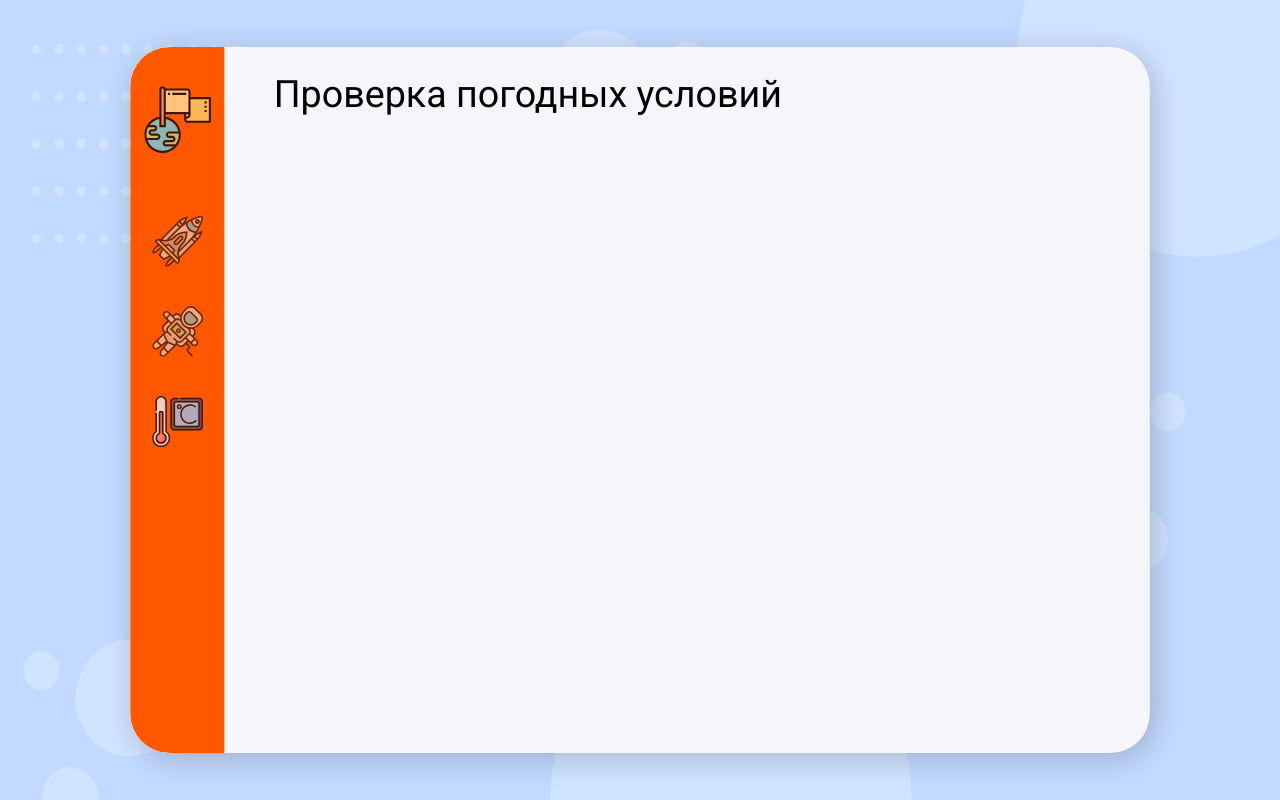
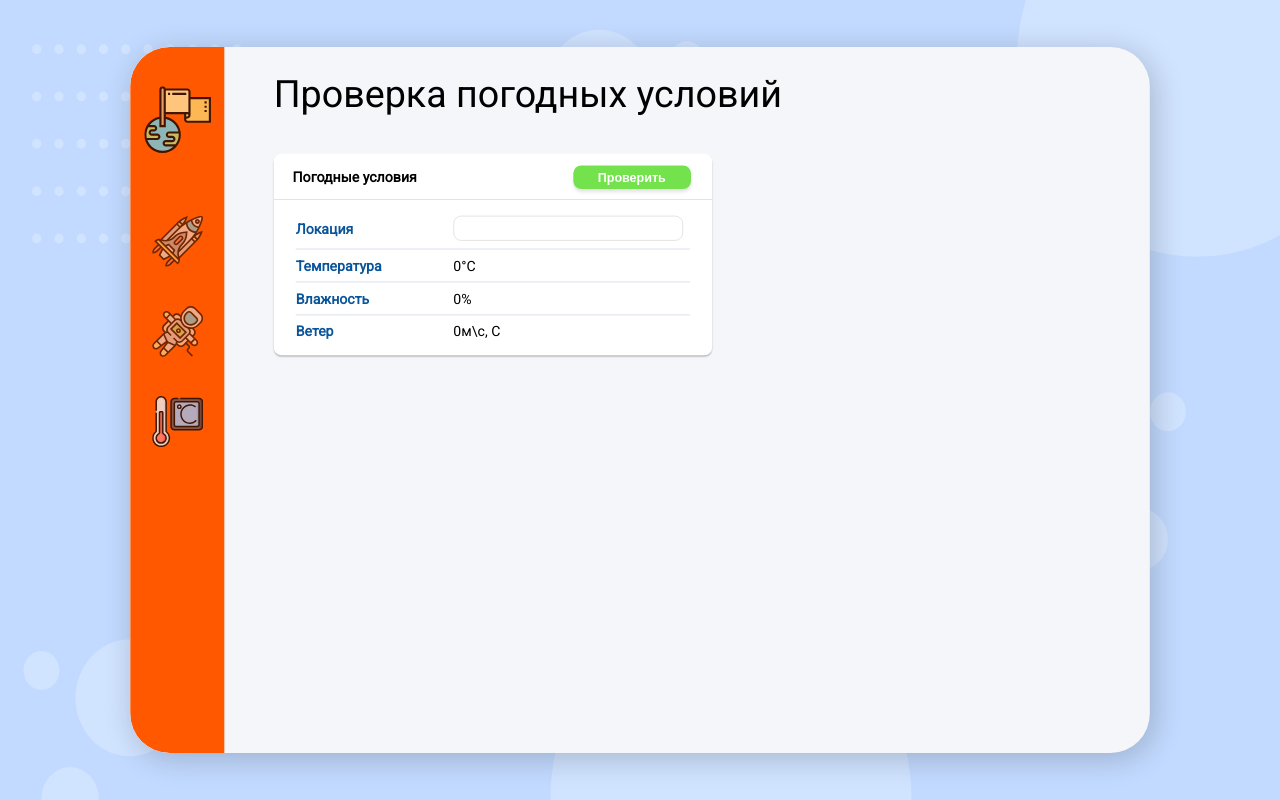
Before and after one commit to UncoD/vue-course-space-go, a Vue app: page /weather in a window 1280 px wide. Built offline with nearby package versions, Linux system fonts and the light colour scheme.

Commit message:
Add weather page

```diff
--- a/src/App.vue
+++ b/src/App.vue
@@ -2,7 +2,10 @@
   <div id="app">
     <NavPanel />
     <main>
-      <router-view />
+      <router-view
+        :weather="weather"
+        @weatherChecked="saveWeather"
+      />
     </main>
   </div>
 </template>
@@ -10,6 +13,11 @@
 <script>
 export default {
   name: 'App',
+  data() {
+    return {
+      weather: {}
+    }
+  },
   created() {
     window.addEventListener('resize', this.resize)
   },
@@ -25,6 +33,9 @@ export default {
         h / (this.$el.clientHeight + 120)
       )
       this.$el.style.transform = `scale(${scale}, ${scale})`
+    },
+    saveWeather(weather) {
+      this.weather = weather
     }
   }
 }
--- a/src/views/Home.vue
+++ b/src/views/Home.vue
@@ -69,6 +69,9 @@
 <script>
 export default {
   name: 'Home',
+  props: {
+    weather: Object
+  },
   data() {
     return {
       rocketDone: false,
--- a/src/views/Weather.vue
+++ b/src/views/Weather.vue
@@ -1,14 +1,164 @@
 <template>
   <div class="weather">
     <h1>Проверка погодных условий</h1>
+    <Card
+      title="Погодные условия"
+      class="card-weather"
+    >
+      <button
+        class="check-btn"
+        type="button"
+        @click="checkWeather"
+      >
+        Проверить
+      </button>
+      <dl>
+        <div>
+          <dt>Локация</dt>
+          <dd>
+            <input type="text" v-model="weather.location">
+          </dd>
+        </div>
+        <div>
+          <dt>Температура</dt>
+          <dd>{{ (weather.temp > 0 ? '+' : '') + weather.temp }}°C</dd>
+        </div>
+        <div>
+          <dt>Влажность</dt>
+          <dd>{{ weather.humidity }}%</dd>
+        </div>
+        <div>
+          <dt>Ветер</dt>
+          <dd>{{ weather.windSpeed }}м\с, {{ weather.windDir }}</dd>
+        </div>
+      </dl>
+      <span class="warning" v-if="weatherError">
+        Неверная локация!
+      </span>
+    </Card>
   </div>
 </template>
 
 <script>
 export default {
-  name: 'Weather'
+  name: 'Weather',
+  data() {
+    return {
+      weather: {
+        location: "",
+        temp: 0,
+        windSpeed: 0,
+        windDir: "С",
+        humidity: 0
+      },
+      weatherError: false
+    }
+  },
+  methods: {
+    async checkWeather() {
+      try {
+        const response = await fetch(`http://api.openweathermap.org/data/2.5/weather?q=${this.weather.location}&units=metric&appid=7f49ff34c69b8b93550d538db5530967`)
+        const data = await response.json()
+
+        this.weather.temp = data.main.temp
+        this.weather.windSpeed = data.wind.speed
+        this.weather.windDir = this.getWindDir(data.wind.deg)
+        this.weather.humidity = data.main.humidity
+
+        this.weatherError = false
+
+        this.$emit('weatherChecked', this.weather)
+      }
+      catch(error) {
+        this.weatherError = true
+        console.log(error)
+      }
+    },
+    getWindDir(deg) {
+      if (deg === 270) return 'З'
+      if (deg === 180) return 'Ю'
+      if (deg === 90) return 'В'
+      if (deg === 0) return 'С'
+      if (270 < deg && deg < 360) return 'СЗ'
+      if (180 < deg && deg < 270) return 'ЮЗ'
+      if (90 < deg && deg < 180) return 'ЮВ'
+      if (0 < deg && deg < 90) return 'СВ'
+    }
+  }
 }
 </script>
 
 <style lang="scss" scoped>
+input {
+  border: 1px solid #DEDBDB;
+  border-radius: 10px;
+  height: 30px;
+  width: 90%;
+  outline: none;
+  padding: 0 10px;
+  font-family: Roboto;
+  font-size: 16px;
+}
+.warning {
+  border-top: 1px solid #D8DCE3;
+  padding: 8px 0 8px 28px;
+  color: #fb1717;
+}
+.card-weather {
+  width: 50% !important;
+  padding-bottom: 0 !important;
+  dl {
+    margin: 10px 28px 10px;
+
+    div {
+      border-bottom: 1px solid #D1D9E5;
+      display: flex;
+      padding: 10px 0;
+      align-items: center;
+
+      dt {
+        width: 40%;
+        font-weight: bold;
+        font-size: 18px;
+        color: #0A5499;
+      }
+      dd {
+        width: 60%;
+        margin-left: 0;
+        font-size: 18px;
+        color: #000000;
+      }
+
+      &:last-child {
+        border: 0;
+      }
+    }
+  }
+}
+.check-btn {
+  font-weight: bold;
+  font-size: 16px;
+  line-height: 19px;
+  background: #73E24D;
+  box-shadow: 0px 4px 4px rgba(0, 0, 0, 0.1);
+  border-radius: 10px;
+  border: 0;
+  width: 150px;
+  height: 30px;
+  position: absolute;
+  top: 15px;
+  right: 27px;
+  color: #FFFFFF;
+  font-size: 16px;
+  line-height: 19px;
+  cursor: pointer;
+  outline: none;
+
+  &:hover {
+    background: #68ca47;
+  }
+  &:active {
+    background: #59af3d;
+  }
+}
 </style>
```
